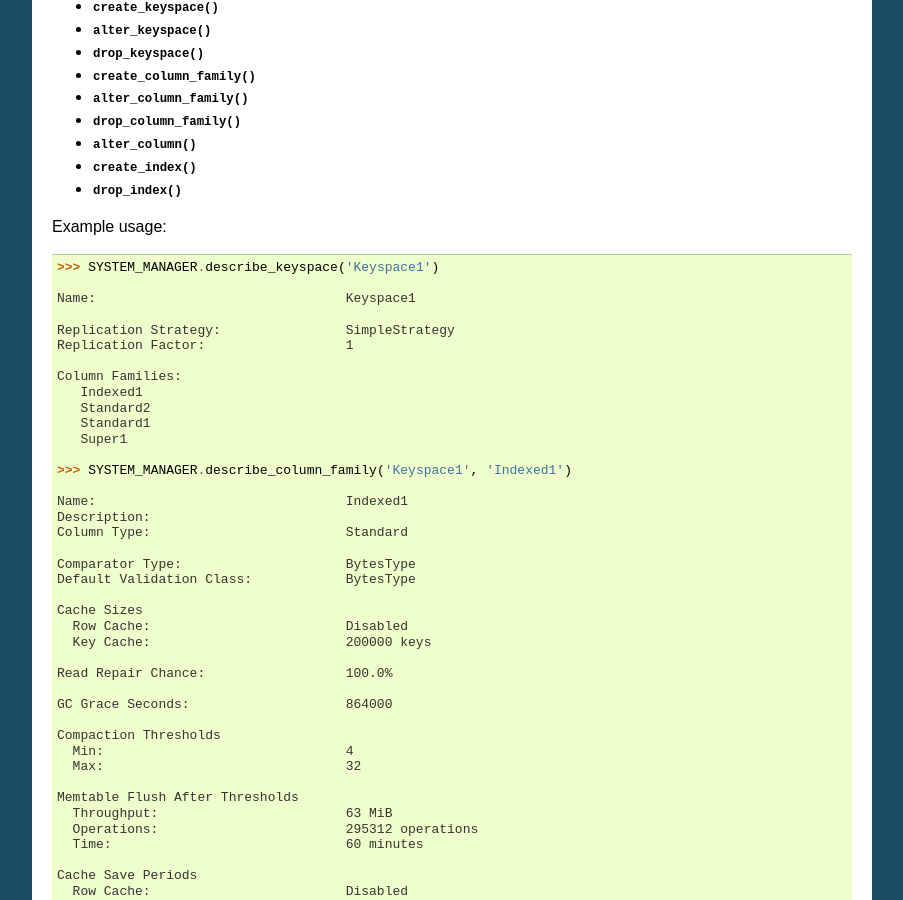
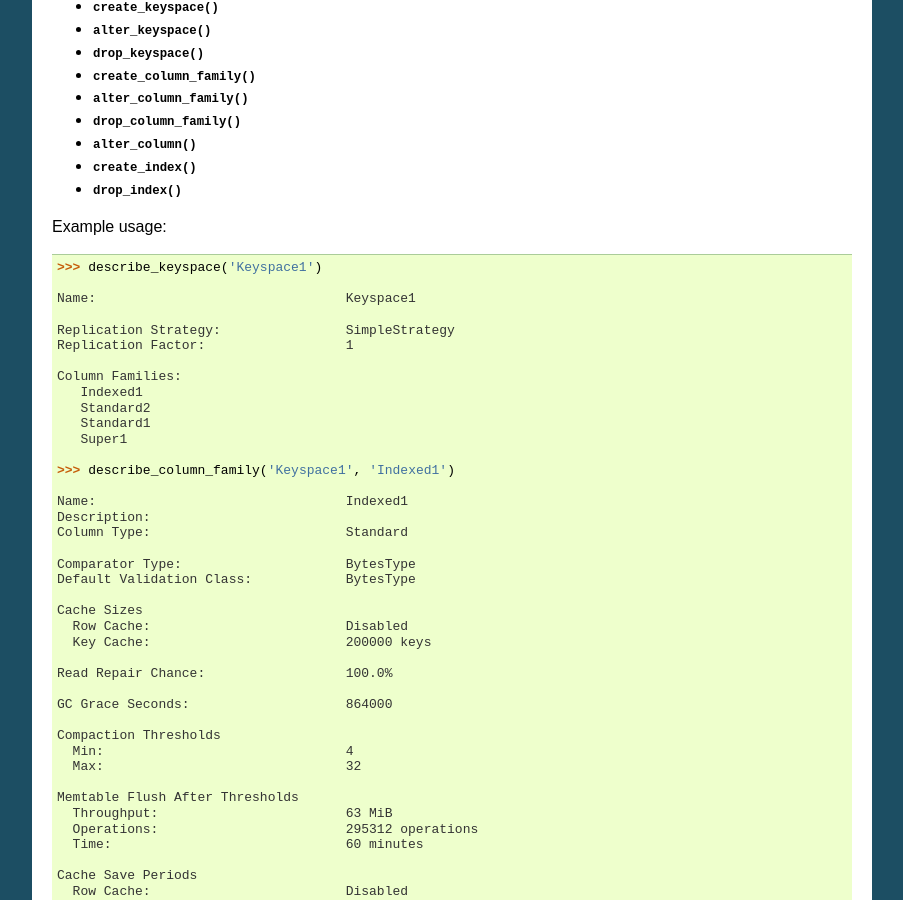
Before and after one commit to pycassa/pycassa, a Sphinx documentation site: the page built from doc/pycassa_shell.rst, in a window 1280 px wide and 900 px high, scrolled down 1004 px. Shown: the whole window, without its empty margins (198-1101 px from the left). Built offline with Sphinx 7.4.7, drawn with Linux system fonts in a browser that asks for light colours.

Commit message:
Update pycassaShell docs: describe_keyspace, describe_column_family

```diff
--- a/doc/pycassa_shell.rst
+++ b/doc/pycassa_shell.rst
@@ -74,7 +74,7 @@ Example usage:
 
 .. code-block:: python
 
-    >>> SYSTEM_MANAGER.describe_keyspace('Keyspace1')
+    >>> describe_keyspace('Keyspace1')
 
     Name:                                Keyspace1
 
@@ -87,7 +87,7 @@ Example usage:
        Standard1
        Super1
 
-    >>> SYSTEM_MANAGER.describe_column_family('Keyspace1', 'Indexed1')
+    >>> describe_column_family('Keyspace1', 'Indexed1')
 
     Name:                                Indexed1
     Description:
```
